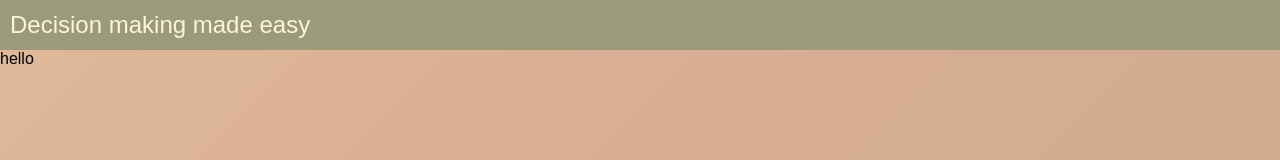
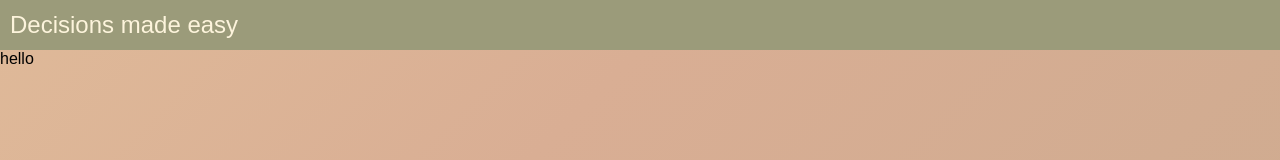
Before and after one commit to ZsuzsiH/decision-making-app, a React (Create React App) app: page / in a window 1280 px wide. Shown: the top 160 px of the page. Built offline with nearby package versions, Linux system fonts and the light colour scheme; a web font is replaced by a local one.

Commit message:
added favicon and changed app name

```diff
--- a/public/index.html
+++ b/public/index.html
@@ -24,7 +24,7 @@
       work correctly both with client-side routing and a non-root public URL.
       Learn how to configure a non-root public URL by running `npm run build`.
     -->
-    <title>React App</title>
+    <title>Decide</title>
   </head>
   <body>
     <noscript>You need to enable JavaScript to run this app.</noscript>
--- a/src/components/Header/Header.tsx
+++ b/src/components/Header/Header.tsx
@@ -4,7 +4,7 @@ import React from "react";
 const Header = () => {
     return(
         <div className={styles.header}>
-            <div>Decision making made easy</div>
+            <div>Decisions made easy</div>
         </div>
     )
 }
```
Also changed, not shown: 1 other file (tests, documents, lock files or other folders).
